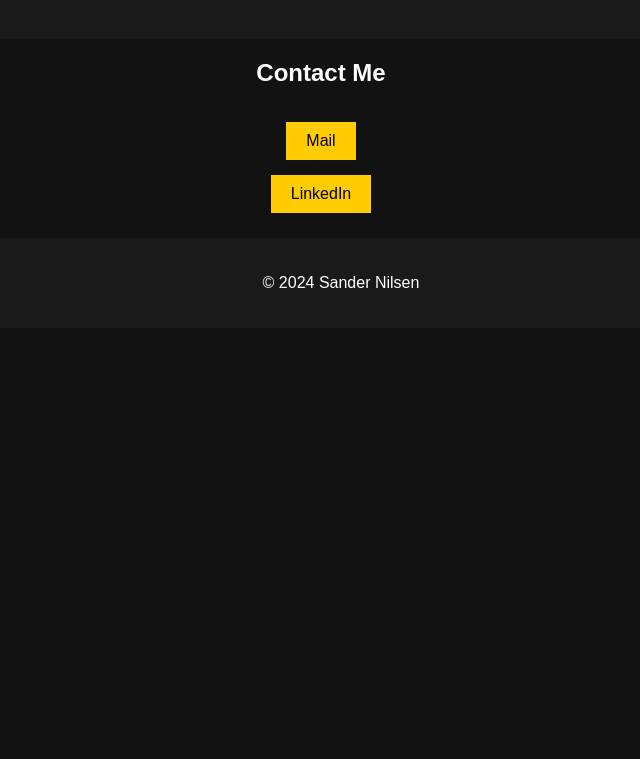
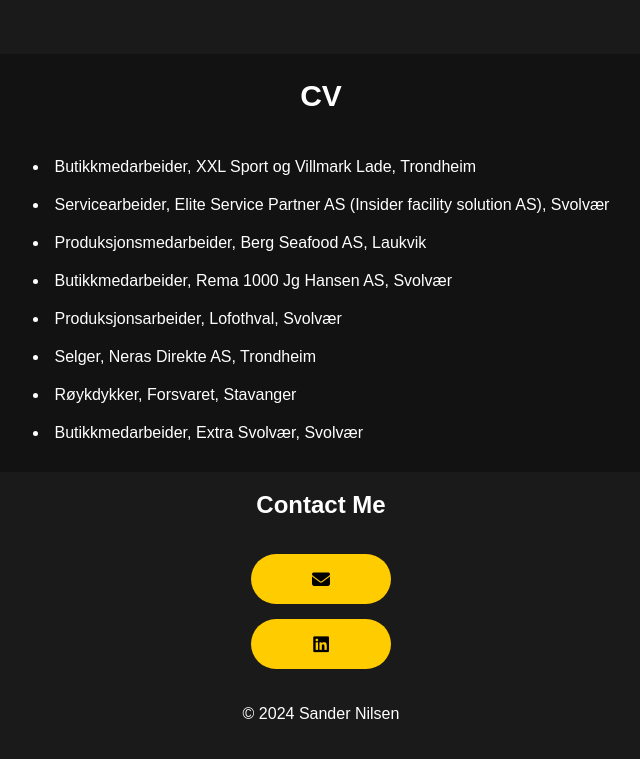
Before and after one commit to SanderNilsen/sandernilsen.github.io, a PHP site: page / in a window 1280 px wide. Shown: the part 1160-1919 px from the top of the page, without its empty margins (319-959 px from the left). Before the commit the page ends 1448 px from the top, so only its background shows below. Run offline with PHP 8.4, Linux system fonts and the light colour scheme.

Commit message:
css and html update

```diff
--- a/index.html
+++ b/index.html
@@ -4,6 +4,13 @@
     <meta charset="UTF-8" />
     <meta name="viewport" content="width=device-width, initial-scale=1.0" />
     <title>Sander Nilsen | Portfolio</title>
+    <link
+      rel="stylesheet"
+      href="https://cdnjs.cloudflare.com/ajax/libs/font-awesome/6.4.0/css/all.min.css"
+      integrity="sha512-iecdLmaskl7CVkqkXNQ/ZH/XLlvWZOJyj7Yy7tcenmpD1ypASozpmT/E0iPtmFIB46ZmdtAc9eNBvH0H/ZpiBw=="
+      crossorigin="anonymous"
+      referrerpolicy="no-referrer"
+    />
     <link rel="stylesheet" href="styles.css" />
   </head>
   <body>
@@ -29,7 +36,14 @@
           <div class="intro-text">
             <h1>Sander Nilsen</h1>
             <p>I'm a student at Noroff, studying frontend development.</p>
-            <a href="#" class="btn">My CV</a>
+            <button class="button">
+              <div class="button-text">
+                <i class="fa-solid fa-file"></i>
+              </div>
+              <div class="button-links">
+                <a class="button-cv" href="#cv">My CV</a>
+              </div>
+            </button>
           </div>
         </div>
       </section>
@@ -48,9 +62,19 @@
               The Rainy Days course assignment is a simple e-commerce website
               for selling clothing items made with HTML, CSS and JavaScript.
             </p>
-            <a href="https://github.com/SanderNilsen/RainyDays" target="_blank"
+            <button class="button">
+              <div class="button-text">
+                <i class="fa-brands fa-github"></i>
+              </div>
+              <div class="button-links">
+                <a
+                  class="button-github"
+                  href="https://github.com/SanderNilsen/RainyDays"
+                  target="_blank"
                   >View on GitHub</a
                 >
+              </div>
+            </button>
           </div>
           <div class="project-card">
             <h3>Community Science Museum</h3>
@@ -63,11 +87,20 @@
               Noroff semester project 1, creating a website for "Community
               Science Museum" in HTML and CSS.
             </p>
+
+            <button class="button">
+              <div class="button-text">
+                <i class="fa-brands fa-github"></i>
+              </div>
+              <div class="button-links">
                 <a
+                  class="button-github"
                   href="https://github.com/SanderNilsen/Semester-Project-1"
                   target="_blank"
-              >View on GitHub</a
-            >
+                  >View on Github
+                </a>
+              </div>
+            </button>
           </div>
           <div class="project-card">
             <h3>LofotenPeaks</h3>
@@ -81,21 +114,64 @@
               CSS, and JavaScript, with content managed through a WordPress
               installation acting as a Headless CMS.
             </p>
+            <button class="button">
+              <div class="button-text">
+                <i class="fa-brands fa-github"></i>
+              </div>
+              <div class="button-links">
                 <a
+                  class="button-github"
                   href="https://github.com/Noroff-FEU-Assignments/project-exam-1-SanderNilsen"
                   target="_blank"
                   >View on GitHub</a
                 >
               </div>
+            </button>
           </div>
+        </div>
+      </section>
+      <section class="cv" id="cv">
+        <h2>CV</h2>
+        <li>Butikkmedarbeider, XXL Sport og Villmark Lade, Trondheim</li>
+        <li>
+          Servicearbeider, Elite Service Partner AS (Insider facility solution
+          AS), Svolvær
+        </li>
+        <li>Produksjonsmedarbeider, Berg Seafood AS, Laukvik</li>
+        <li>Butikkmedarbeider, Rema 1000 Jg Hansen AS, Svolvær</li>
+        <li>Produksjonsarbeider, Lofothval, Svolvær</li>
+        <li>Selger, Neras Direkte AS, Trondheim</li>
+        <li>Røykdykker, Forsvaret, Stavanger</li>
+        <li>Butikkmedarbeider, Extra Svolvær, Svolvær</li>
       </section>
 
       <section class="contact" id="contact">
         <h2>Contact Me</h2>
-        <a href="mailto:sander.nil@hotmail.com">Mail</a>
-        <a href="https://www.linkedin.com/in/sandernilsen/" target="_blank"
+
+        <button class="button">
+          <div class="button-text">
+            <i class="fa-solid fa-envelope"></i>
+          </div>
+          <div class="button-links">
+            <a class="button-contact" href="mailto:sander.nil@hotmail.com"
+              >Send Mail</a
+            >
+          </div>
+        </button>
+
+        <button class="button">
+          <div class="button-text">
+            <i class="fa-brands fa-linkedin"></i>
+          </div>
+          <div class="button-links">
+            <a
+              class="button-linkedin"
+              href="https://www.linkedin.com/in/sandernilsen/"
+              target="_blank"
               >LinkedIn</a
             >
+          </div>
+        </button>
       </section>
     </main>
 
--- a/styles.css
+++ b/styles.css
@@ -113,16 +124,19 @@
     margin-top: 0;
 }
 
-.project-card a{
-    padding: 10px 20px;
-    background-color: #ffcc00;
-    color: #000;
-    text-decoration: none;
-    font-size: 1rem;
+.card-img {
+    width: 100%;
 }
 
-.card-img {
-    width: 100%;
+.cv {
+    display: grid;
+    justify-content: center;
+    padding-bottom: 30px;
+    gap: 20px;
+}
+.cv h2 {
+    text-align: center;
+    font-size: 30px;
 }
 
 .contact {
@@ -130,7 +144,7 @@
     flex-direction: column;
     align-items: center;
     gap: 15px;
-    margin-bottom: 25px;
+    background-color: #1a1a1a;
 }
 
 .contact a {
@@ -139,13 +153,107 @@
     color: #000;
     text-decoration: none;
     font-size: 1rem;
+    width: 55px;
+    text-align: center;
 }
+
+.button {
+    position: relative;
+    overflow: hidden;
+    width: 140px;
+    height: 50px;
+    border-radius: 25px;
+    border: 0;
+    color: #000;
+    background: #ffcc00;
+    cursor: pointer;
+    transition: 0.2s;
+  }
+
+  .button i {
+    font-size: 18px;
+  }
+
+  .button-text,
+  .button-links {
+    position: absolute;
+    top: 0;
+    left: 0;
+    display: flex;
+    align-items: center;
+    width: 100%;
+    height: 100%;
+    transition: 0.3s;
+  }
+
+  .button-text {
+    justify-content: center;
+  }
+
+  .button-links {
+    opacity: 0;
+    transition: 0.2s;
+    font-size: 16px;
+  }
+
+  .button-cv {
+    padding: 0 45px;
+  }
+
+  .button-github {
+    padding: 0 20px;
+  }
+
+  .button-links .button-contact {
+    padding: 50px;
+  }
+
+.button-links .button-linkedin {
+    padding: 40px;
+  }
+
+  .button-links a {
+    translate: 0 50px;
+    transition: 0.3s;
+  }
+
+  .button:hover {
+    border-radius: 6px;
+  }
+
+  .button:hover .button-links a:nth-child(1) {
+    transition-delay: 0.05s;
+  }
+
+  .button:hover .button-links a:nth-child(2) {
+    transition-delay: 0.1s;
+  }
+
+  .button:hover .button-links a:nth-child(3) {
+    transition-delay: 0.15s;
+  }
+
+  .button:hover .button-text {
+    translate: 0 -100%;
+  }
+
+  .button:hover .button-links {
+    opacity: 1;
+  }
+
+  .button:hover .button-links a {
+    translate: 0;
+  }
+
+  .button-links a{
+    color: #000;
+    text-decoration: none;
+  }
 
 footer {
     background-color: #1a1a1a;
     color: #fff;
     text-align: center;
     padding: 20px;
-    width: 100%;
     bottom: 0;
 }
```
Also changed, not shown: other parts of styles.css (+18 -7 lines). Lines whose indentation alone changed are shown as unchanged.
